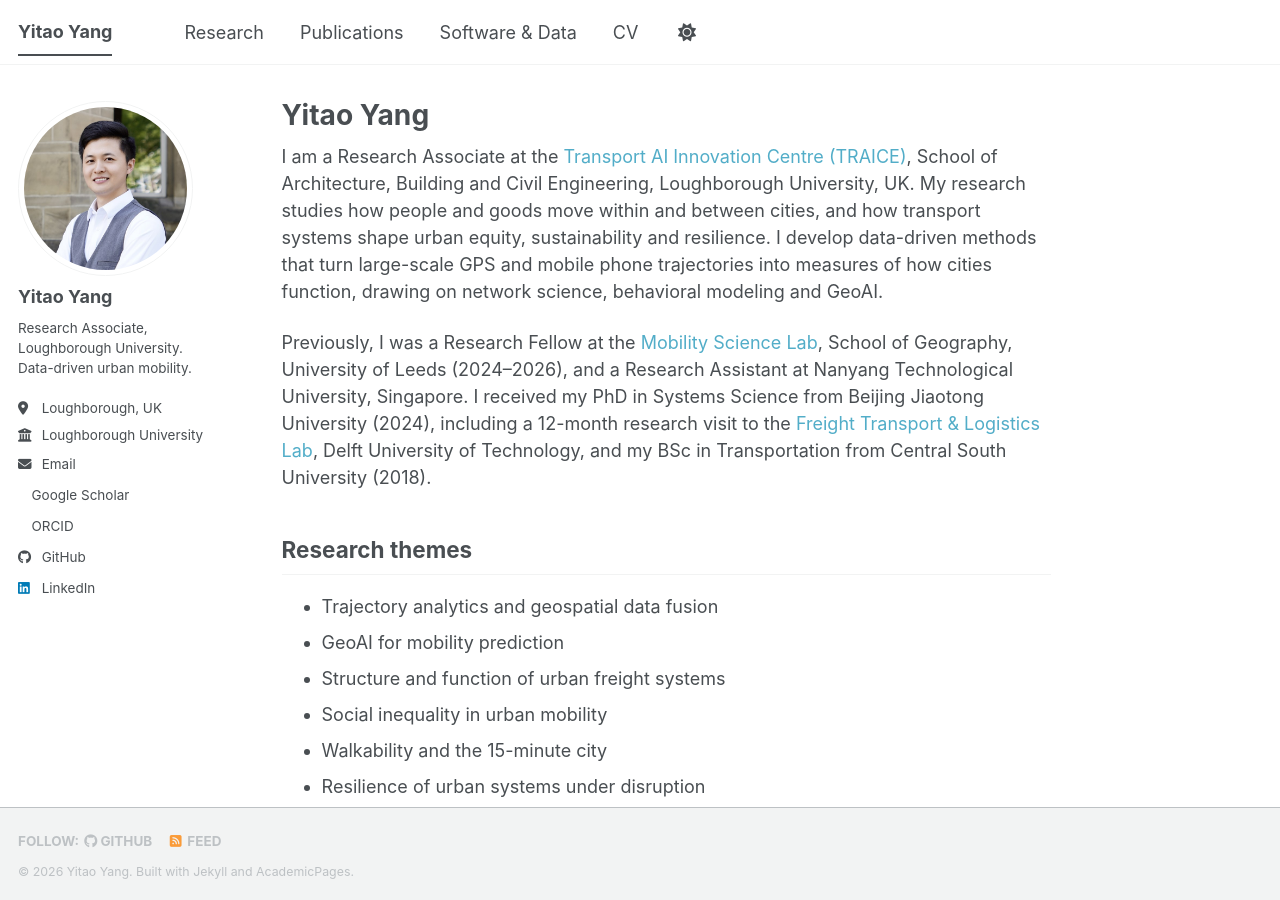
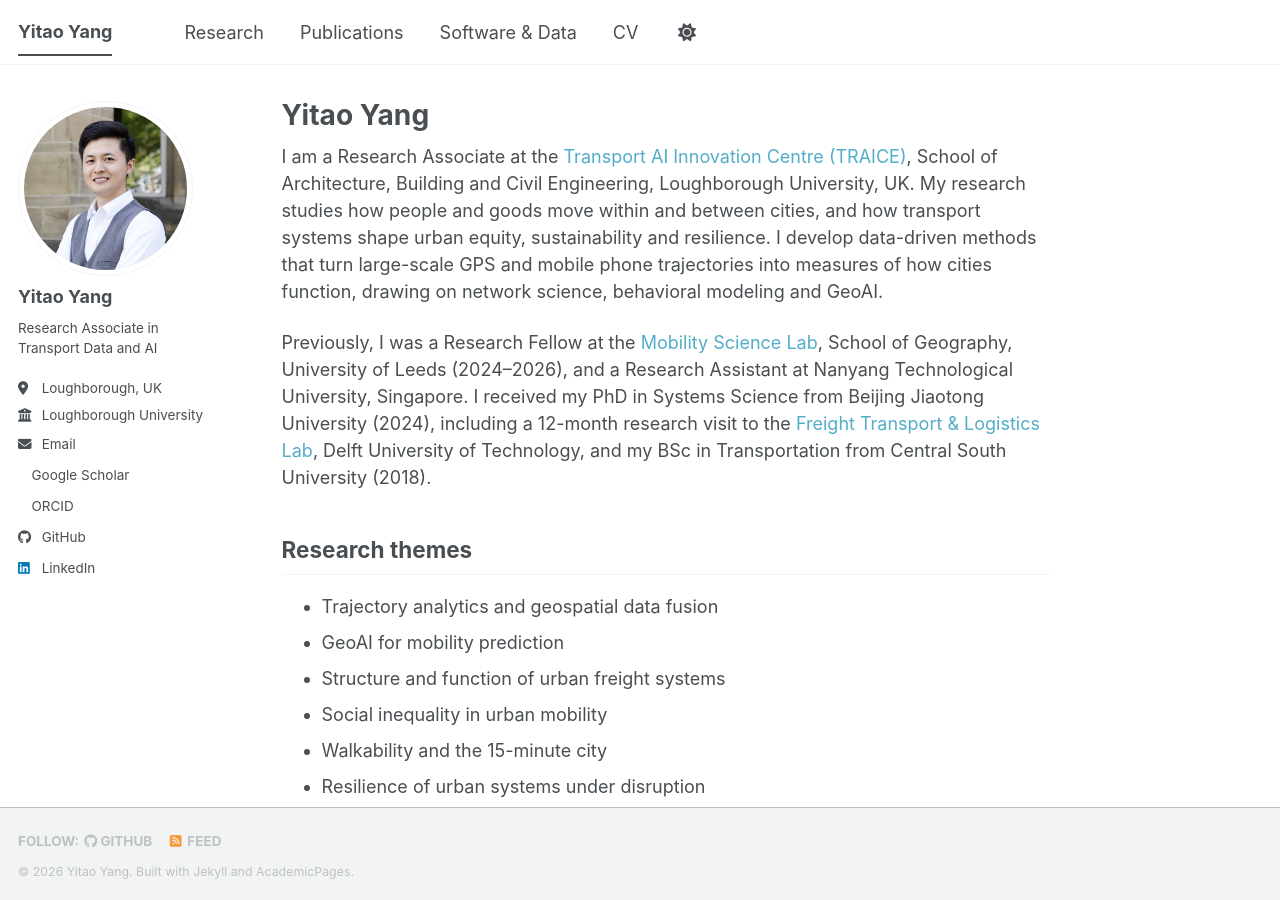
Before and after one commit to UrbanMobility-y/UrbanMobility-y.github.io, a Jekyll site: the page built from _pages/about.md, in a window 1280 px wide and 900 px high. Built offline with Jekyll 4.4.1, drawn with Linux system fonts in a browser that asks for light colours; a script bundle is joined from its source files by our own code; a style sheet for code colours, icons or effects is not loaded.

Commit message:
Sidebar bio: Research Associate in Transport Data and AI

```diff
--- a/_config.yml
+++ b/_config.yml
@@ -26,7 +26,7 @@ author:
   avatar           : "profile.jpg"
   name             : "Yitao Yang"
   pronouns         : # example: "she/her"
-  bio              : "Research Associate, Loughborough University. Data-driven urban mobility."
+  bio              : "Research Associate in Transport Data and AI"
   location         : "Loughborough, UK"
   employer         : "Loughborough University"
   uri              : # URL
```
